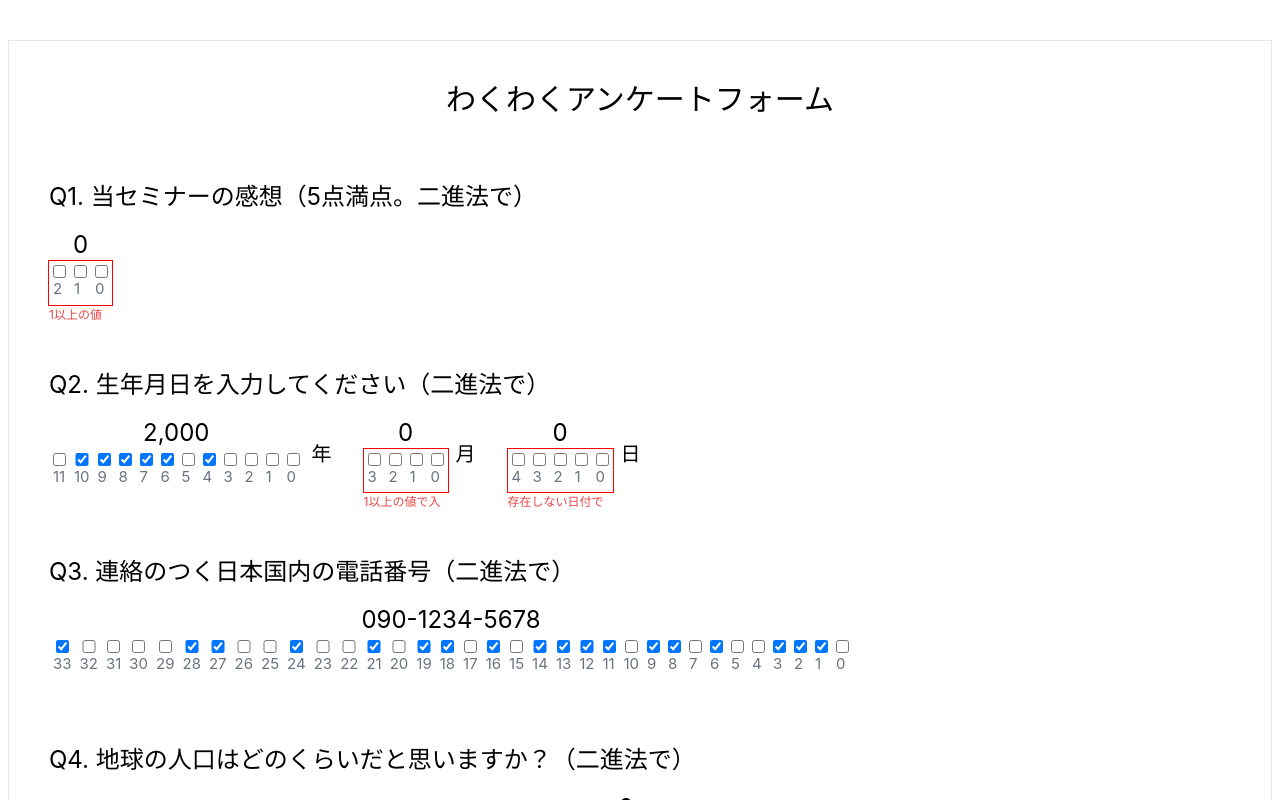
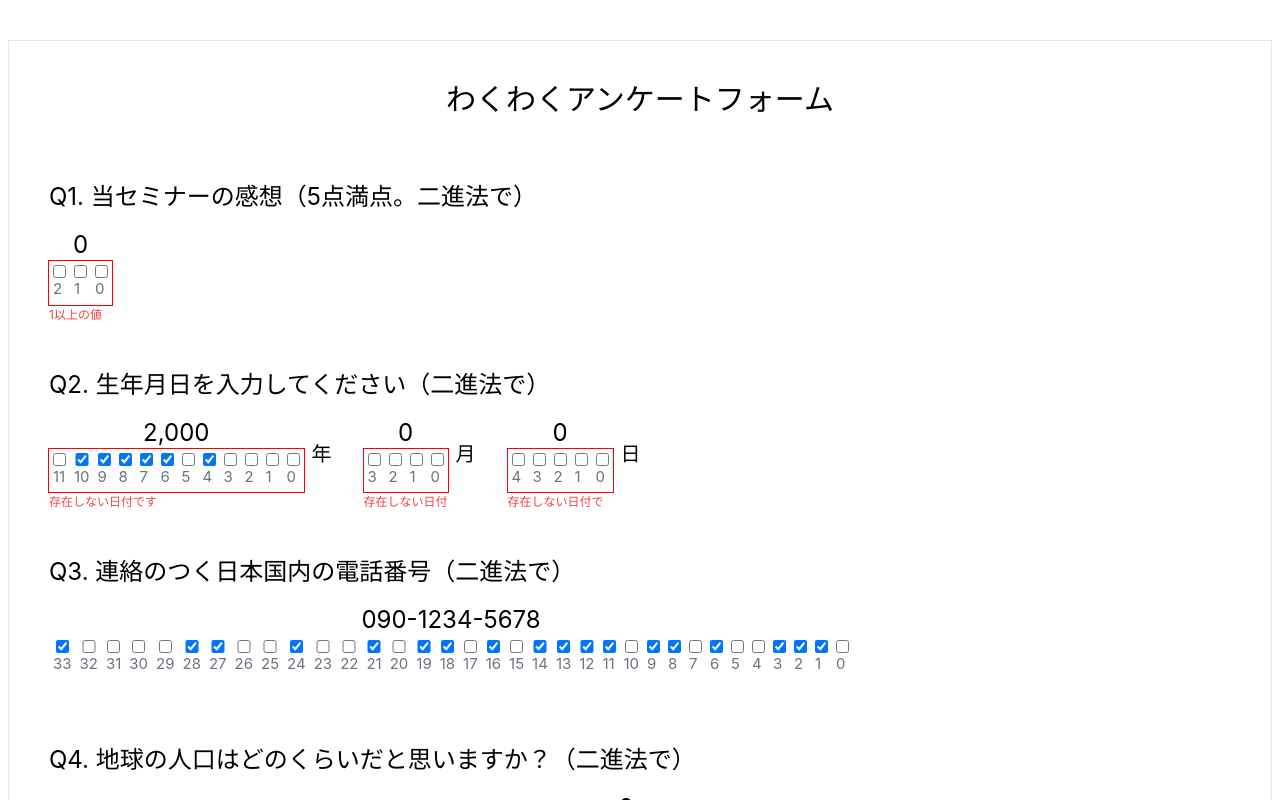
Before and after one commit to miyaoka/bad-form, a Vue app: page / in a window 1280 px wide. Shown: the top 800 px of the page. Built offline with nearby package versions, Linux system fonts and the light colour scheme.

Commit message:
update validator

```diff
--- a/src/components/CheckBoxNumberInput.vue
+++ b/src/components/CheckBoxNumberInput.vue
@@ -5,10 +5,7 @@ const props = defineProps<{
   modelValue?: number;
   min?: number;
   max?: number;
-  validator?: {
-    cb: () => boolean;
-    msg: string;
-  };
+  validator?: () => string;
 }>();
 const emit = defineEmits<{
   (e: "update:modelValue", value: number): void;
@@ -38,9 +35,8 @@ const validate = () => {
 
   const getErrorMsg = () => {
     if (props.validator) {
-      if (props.validator.cb()) {
-        return props.validator.msg;
-      }
+      const msg = props.validator();
+      if (msg !== "") return msg;
     }
 
     if (decimalValue.value < min.value) {
--- a/src/views/HomeView.vue
+++ b/src/views/HomeView.vue
@@ -67,20 +67,21 @@ const speech = (text: string) => {
   window.speechSynthesis.speak(uttr);
 };
 
-const dateValidator = {
-  cb: () => {
-    const date = new Date(ymd.value);
-    // Invalid date、または2/30->3/2のように月が合わなくなる場合にエラーにする
-    return date.getMonth() + 1 !== month.value;
-  },
-  msg: "存在しない日付です",
+const dateValidator = () => {
+  const date = new Date(`${ymd.value}T00:00`);
+  // Invalid date、または2/30->3/2のように月が合わなくなる場合にエラーにする
+  if (date.getMonth() + 1 !== month.value) {
+    return "存在しない日付です";
+  }
+  if (new Date().getTime() < date.getTime()) {
+    return "未来の日付です";
+  }
+  return "";
 };
 
-const phoneValidator = {
-  cb: () => {
-    return !/-/.test(formattedPhoneNumber.value);
-  },
-  msg: "有効な番号ではありません",
+const phoneValidator = () => {
+  // 正しくフォーマットされていなければ無効
+  return /-/.test(formattedPhoneNumber.value) ? "" : "有効な番号ではありません";
 };
 </script>
 
@@ -128,7 +129,12 @@ const phoneValidator = {
               <p class="text-2xl text-center">
                 {{ formatNum(year) }}
               </p>
-              <CheckBoxNumberInput :min="1900" :max="2100" v-model="year" />
+              <CheckBoxNumberInput
+                :min="1900"
+                :max="2100"
+                v-model="year"
+                :validator="dateValidator"
+              />
             </div>
             <p class="text-xl">年</p>
           </div>
@@ -137,7 +143,12 @@ const phoneValidator = {
               <p class="text-2xl text-center">
                 {{ month }}
               </p>
-              <CheckBoxNumberInput :min="1" :max="12" v-model="month" />
+              <CheckBoxNumberInput
+                :min="1"
+                :max="12"
+                v-model="month"
+                :validator="dateValidator"
+              />
             </div>
             <p class="text-xl">月</p>
           </div>
```
